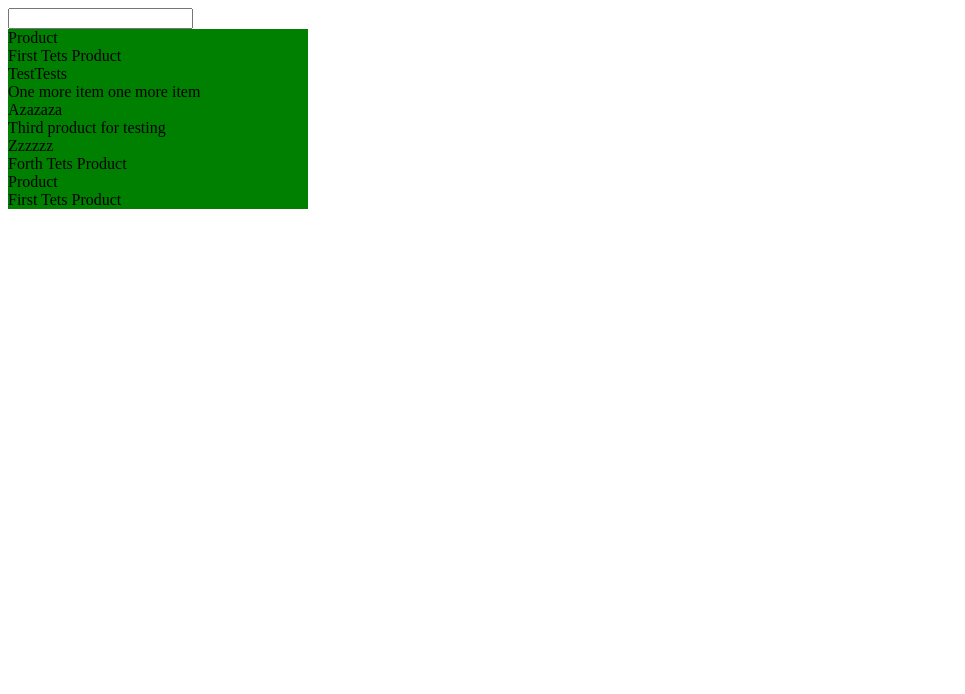
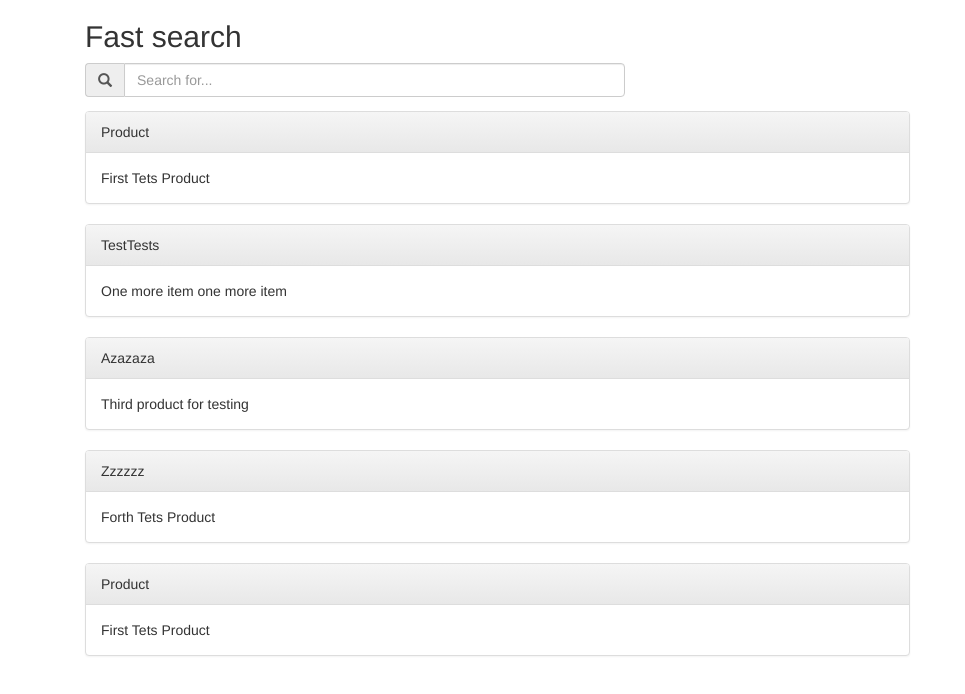
Before and after one commit to IamMan/fast-search, a plain HTML site: page index.html in a window 1280 px wide. Shown: the whole page, without its empty margins (0-965 px from the left). Drawn offline with nearby package versions, Linux system fonts and the light colour scheme.

Commit message:
Add bootstrap

```diff
--- a/css/main.css
+++ b/css/main.css
@@ -2,18 +2,18 @@
     /*display: inline-block;*/
     left: 0;
     top: 0;
-    background-color: blue;
+    /*background-color: blue;*/
 }
 .container .products {
-    left: 0;
-    top: 0;
-    background-color: GREEN;
+    /*left: 0;*/
+    /*top: 0;*/
+    /*background-color: GREEN;*/
 }
-.container {
-    width: 300px;
-    position: relative;
-    /*display: ;*/
-}
+/*.container {*/
+    /*width: 300px;*/
+    /*position: relative;*/
+    /*!*display: ;*!*/
+/*}*/
 
 .hidden {
    display: none;
--- a/index.html
+++ b/index.html
@@ -4,19 +4,38 @@
     <meta charset="UTF-8">
     <title>Fast Search</title>
 
+    <link rel="stylesheet" href="https://maxcdn.bootstrapcdn.com/bootstrap/3.3.7/css/bootstrap.min.css" integrity="sha384-BVYiiSIFeK1dGmJRAkycuHAHRg32OmUcww7on3RYdg4Va+PmSTsz/K68vbdEjh4u" crossorigin="anonymous">
+
+    <!-- Optional theme -->
+    <link rel="stylesheet" href="https://maxcdn.bootstrapcdn.com/bootstrap/3.3.7/css/bootstrap-theme.min.css" integrity="sha384-rHyoN1iRsVXV4nD0JutlnGaslCJuC7uwjduW9SVrLvRYooPp2bWYgmgJQIXwl/Sp" crossorigin="anonymous">
+
+    <!-- Latest compiled and minified JavaScript -->
+    <script src="https://maxcdn.bootstrapcdn.com/bootstrap/3.3.7/js/bootstrap.min.js" integrity="sha384-Tc5IQib027qvyjSMfHjOMaLkfuWVxZxUPnCJA7l2mCWNIpG9mGCD8wGNIcPD7Txa" crossorigin="anonymous"></script>
+
     <link href="css/main.css" rel="stylesheet" type="text/css">
 </head>
+
 <body>
-<div>
-    <label>
-        <input type="text" class="search">
-    </label>
-</div>
 <div class="container">
-    <div class="results hidden">
+    <div class="container" style="padding-bottom: 14px;">
+        <div>
+            <h2>Fast search</h2>
+        </div>
+        <div class="col-lg-6 row">
+            <div class="input-group">
+                <span class="input-group-addon"><span class="glyphicon glyphicon-search"></span></span>
+                <input type="text" class="search form-control" placeholder="Search for...">
+            </div>
+        </div>
+        <br>
     </div>
-    <div class="products">
+
+    <div class="results hidden col-lg-9">
+        <div class="well">Nothing found...</div>
     </div>
+    <div class="products col-lg-9">
+    </div>
+
 </div>
 
 <script src="js/products.js" type="application/javascript"></script>
--- a/js/main.js
+++ b/js/main.js
@@ -123,9 +123,9 @@ function ProductsController(selector, initialProducts) {
     };
 
     this.addToDom = function (productTitle, productDescription) {
-        var elem = "<div class='product'>" +
-            "<div class='title'>" + productTitle + "</div>" +
-            "<div class='description'>" + productDescription + "</div>" +
+        var elem = "<div class='product panel panel-default'>" +
+            "<div class='title panel-heading'>" + productTitle + "</div>" +
+            "<div class='description panel-body'>" + productDescription + "</div>" +
             "</div>";
         self.element.insertAdjacentHTML('beforeend', elem);
     };
```
Also changed, not shown: 1 other file.
